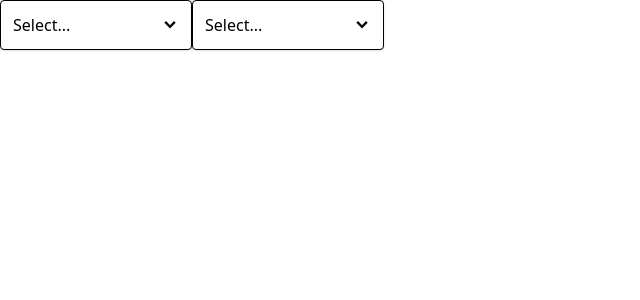
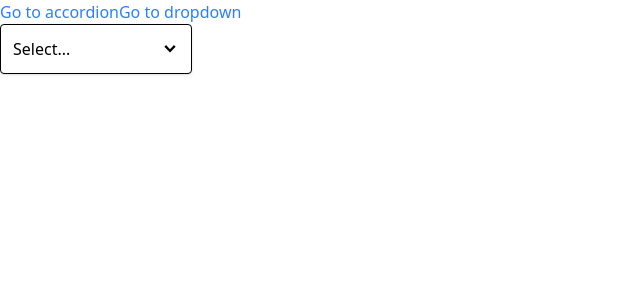
Before and after one commit to Alejandro-Munoz/reusable-components, a React (Vite) app: page /dropdown in a window 1280 px wide. Shown: the top 300 px of the page, without its empty margins (0-640 px from the left). Built offline with nearby package versions, Linux system fonts and the light colour scheme.

Commit message:
navigation initial

```diff
--- a/src/App.js
+++ b/src/App.js
@@ -1,24 +1,21 @@
-import { useState } from "react";
-import Dropdown from "./components/Dropdown";
+import Link from './components/Link'
+import Route from './components/Route'
+import AccordionPage from './pages/AccordionPage'
+import DropdownPage from './pages/DropdownPage'
+
 function App() {
-  const [selection, setSelection] = useState(null);
-
-  const handleSelect = (option) => {
-    setSelection(option);
-  };
-
-  const options = [
-    { label: "Red", value: "red" },
-    { label: "Green", value: "green" },
-    { label: "Blue", value: "blue" },
-  ];
-
-  return (
-    <div className="flex">
-      <Dropdown value={selection} onChange={handleSelect} options={options} />
-      <Dropdown value={selection} onChange={handleSelect} options={options} />
+  return <div>
+    <Link to='/accordion'>Go to accordion</Link>
+    <Link to='/dropdown'>Go to dropdown</Link>
+    <div>
+      <Route path='/accordion'>
+        <AccordionPage />
+      </Route>
+      <Route path='/dropdown'>
+        <DropdownPage />
+      </Route>
     </div>
-  );
+    </div>
 }
 
 export default App;
--- /dev/null
+++ b/src/components/Link.js
@@ -0,0 +1,22 @@
+import classNames from 'classnames'
+import useNavigation from '../hooks/useNavigation';
+
+export default function Link({ to, children }) {
+  const { navigate } = useNavigation();
+
+  const classes = classNames('text-blue-500')
+
+  const handleClick = (e) => {
+    if (e.metaKey || e.ctrlKey) {
+      return
+    }
+    e.preventDefault();
+    navigate(to);
+  };
+
+  return (
+    <a className={classes} onClick={handleClick} href={to}>
+      {children}
+    </a>
+  );
+}
--- /dev/null
+++ b/src/components/Route.js
@@ -0,0 +1,13 @@
+import useNavigation from "../hooks/useNavigation";
+
+function Route({ path, children }) {
+  const { currentPath } = useNavigation()
+
+  if (path === currentPath) {
+    return children
+  }
+
+  return null;
+}
+
+export default Route
--- /dev/null
+++ b/src/components/Sidebar.js
@@ -0,0 +1,3 @@
+export default function Sidebar() {
+  return <div>Sidebar</div>
+}
--- /dev/null
+++ b/src/context/navigation.js
@@ -0,0 +1,32 @@
+import { createContext, useState, useEffect } from "react";
+
+const NavigationContext = createContext();
+
+function NavigationProvider({ children }) {
+  const [currentPath, setCurrentPath] = useState(window.location.pathname);
+
+  useEffect(() => {
+    const handler = () => {
+      setCurrentPath(window.location.pathname);
+    };
+
+    window.addEventListener("popstate", handler);
+
+    return () => {
+      window.removeEventListener("popstate", handler);
+    };
+  }, []);
+
+  const navigate = (to) => {
+    window.history.pushState({}, "", to);
+    setCurrentPath(to);
+  };
+
+  return (
+    <NavigationContext.Provider value={{ currentPath, navigate }}>
+      {children}
+    </NavigationContext.Provider>
+  );
+}
+export { NavigationProvider };
+export default NavigationContext;
--- /dev/null
+++ b/src/hooks/useNavigation.js
@@ -0,0 +1,8 @@
+import { useContext } from "react";
+import NavigationContext from "../context/navigation";
+
+function useNavigation() {
+  return useContext(NavigationContext)
+}
+
+export default useNavigation;
--- a/src/index.js
+++ b/src/index.js
@@ -2,8 +2,13 @@
 import './index.css'
 import { createRoot } from 'react-dom/client'
 import App from './App'
+import { NavigationProvider} from './context/navigation'
 
 const el = document.getElementById('root')
 const root = createRoot(el)
 
-root.render(<App />)
+root.render(
+  <NavigationProvider>
+    <App />
+  </NavigationProvider>
+)
--- /dev/null
+++ b/src/pages/DropdownPage.js
@@ -0,0 +1,24 @@
+import { useState } from "react";
+import Dropdown from "../components/Dropdown";
+
+function DropdownPage() {
+  const [selection, setSelection] = useState(null);
+
+  const handleSelect = (option) => {
+    setSelection(option);
+  };
+
+  const options = [
+    { label: "Red", value: "red" },
+    { label: "Green", value: "green" },
+    { label: "Blue", value: "blue" },
+  ];
+
+  return (
+    <div className="flex">
+      <Dropdown value={selection} onChange={handleSelect} options={options} />
+    </div>
+  );
+}
+
+export default DropdownPage;
```
